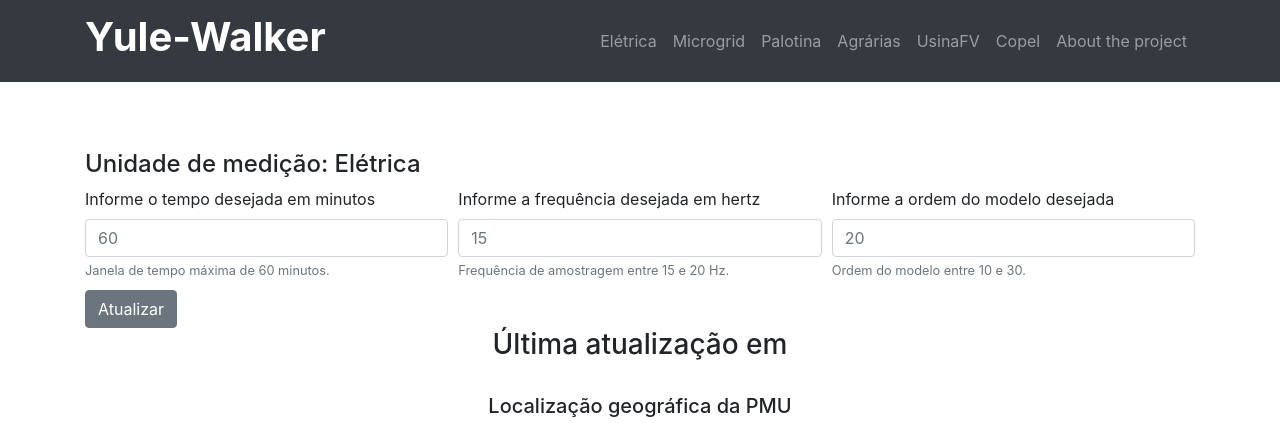
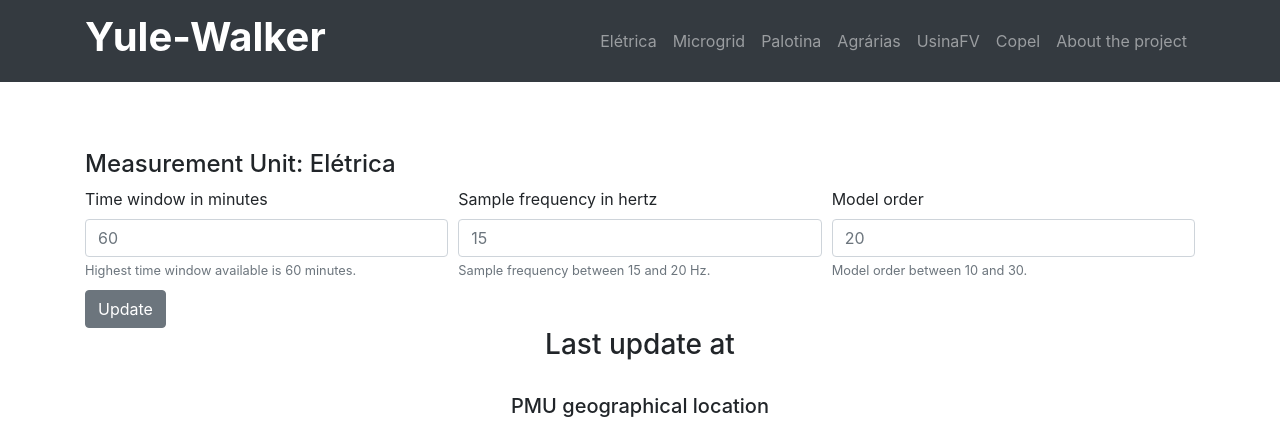
Before and after one commit to alvaro-baranoski/ic-commp-yw-frontend, a PHP site: page /pmu_cabine.php in a window 1280 px wide. Shown: the top 423 px of the page. Run offline with PHP 8.4, Linux system fonts and the light colour scheme; data that the repository does not hold is empty; some libraries are stand-ins or nearby versions.

Commit message:
changes language to english

```diff
--- a/index.php
+++ b/index.php
@@ -33,9 +33,9 @@
 
   <section id="about">
     <div class="container">
-      <h2>Escolha uma PMU</h2>
+      <h2>Choose a PMU</h2>
       <select class="custom-select" id="select-pmu" onchange="location = this.value;">
-        <option value="index.php" selected>Selecione</option>
+        <option value="index.php" selected>Choose...</option>
         <option value="pmu_cabine.php">Elétrica</option>
         <option value="pmu_eficiencia.php">Microgrid</option>
         <option value="pmu_palotina.php">Palotina</option>
--- a/js/graphs.js
+++ b/js/graphs.js
@@ -123,12 +123,12 @@ function draw_graph1(data_x, data_y) {
 	var trace = [];
 
 	layout = {
-		title: 'Frequência de operação do SEP',
+		title: 'Power grid operating frequency',
 		xaxis: {
-			title: 'Tempo'
+			title: 'Time'
 		},
 		yaxis: {
-			title: 'Frequência [Hz]'
+			title: 'Frequency [Hz]'
 		}
 	}
 
@@ -147,12 +147,12 @@ function draw_graph2(data_x, data_y) {
 	var trace = [];
 
 	layout = {
-		title: 'Modos eletromecânicos',
+		title: 'Electromechanical modes',
 		xaxis: {
-			title: 'Frequência [Hz]'
+			title: 'Frequency [Hz]'
 		},
 		yaxis: {
-			title: 'Amortecimento [%]'
+			title: 'Damping ratio [%]'
 		}
 	}
 
--- a/pmu_cabine.php
+++ b/pmu_cabine.php
@@ -29,42 +29,42 @@
   <!-- Page header and form -->
   <section class="pb-0" id="about">
     <div class="container">
-      <h4> Unidade de medição: Elétrica </h4>
+      <h4> Measurement Unit: Elétrica </h4>
 
       <form>
         <div class="form-row">
           <div class="col">
-            <label for="time_window_select">Informe o tempo desejada em minutos</label>
+            <label for="time_window_select">Time window in minutes</label>
             <input type="number" class="form-control" id="time_window_select" aria-describedby="time_window" placeholder="60" min="1" max="60" step="1">
             <small id="time_window" class="form-text text-muted">
-              Janela de tempo máxima de 60 minutos.
+              Highest time window available is 60 minutes.
             </small>
           </div>
 
           <div class="col">
             <label for="sample_frequency_select">
-              Informe a frequência desejada em hertz
+              Sample frequency in hertz
             </label>
             <input type="number" class="form-control" id="sample_frequency_select" aria-describedby="time_window" placeholder="15" min="15" max="20" step="1">
             <small id="freq_select" class="form-text text-muted">
-              Frequência de amostragem entre 15 e 20 Hz.
+              Sample frequency between 15 and 20 Hz.
             </small>
           </div>
 
           <div class="col">
             <label for="order_select">
-              Informe a ordem do modelo desejada
+              Model order
             </label>
             <input type="number" class="form-control" id="order_select" aria-describedby="time_window" placeholder="20" min="10" max="30" step="1">
             <small id="ord_select" class="form-text text-muted">
-              Ordem do modelo entre 10 e 30.
+              Model order between 10 and 30.
             </small>
           </div>
 
         </div>
 
         <button type="button" id="button_id" class="btn btn-secondary" style="margin-top: 10px">
-          Atualizar
+          Update
         </button>
       </form>
 
@@ -74,7 +74,7 @@
 
       <!-- Tempo de atualização -->
       <div class="row justify-content-center" id="last-update" style="display:none">
-        <h3>Última atualização em <span id="last-update-time"></span></h3>
+        <h3>Last update at <span id="last-update-time"></span></h3>
       </div>
     </div>
 
@@ -88,7 +88,7 @@
   </section>
 
   <div class="text-center pb-5" id="pmu-location">
-    <h5 class="pt-4">Localização geográfica da PMU</h5>
+    <h5 class="pt-4">PMU geographical location</h5>
     <iframe src="https://www.google.com/maps/embed?pb=!1m18!1m12!1m3!1d900.6527585227743!2d-49.23439171191856!3d-25.45126449898119!2m3!1f0!2f0!3f0!3m2!1i1024!2i768!4f13.1!3m3!1m2!1s0x0%3A0x0!2zMjXCsDI3JzA0LjYiUyA0OcKwMTQnMDEuOCJX!5e0!3m2!1spt-BR!2sbr!4v1623191654981!5m2!1spt-BR!2sbr" width="600" height="450" style="border:0;" allowfullscreen="" loading="lazy"></iframe>
   </div>
 
```
Also changed, not shown: pmu_agrarias.php (+10 -10 lines), pmu_eficiencia.php (+10 -10 lines), pmu_palotina.php (+10 -10 lines).
